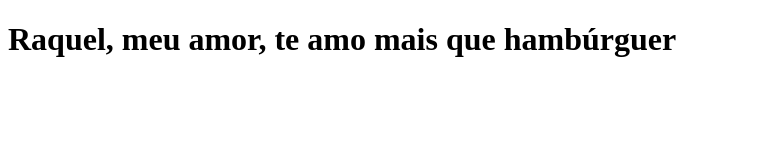
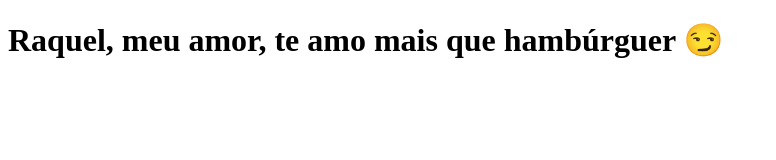
Before and after one commit to ramoncunha/clone-tabnews, a Next.js app: page / in a window 1280 px wide. Shown: the top 160 px of the page, without its empty margins (0-776 px from the left). Built offline with nearby package versions, Linux system fonts and the light colour scheme.

Commit message:
modifica a frase

```diff
--- a/pages/index.js
+++ b/pages/index.js
@@ -1,5 +1,5 @@
 function Home() {
-    return <h1>Raquel, meu amor, te amo mais que hambúrguer</h1>
+    return <h1>Raquel, meu amor, te amo mais que hambúrguer 😏</h1>
 }
 
 export default Home;
```
